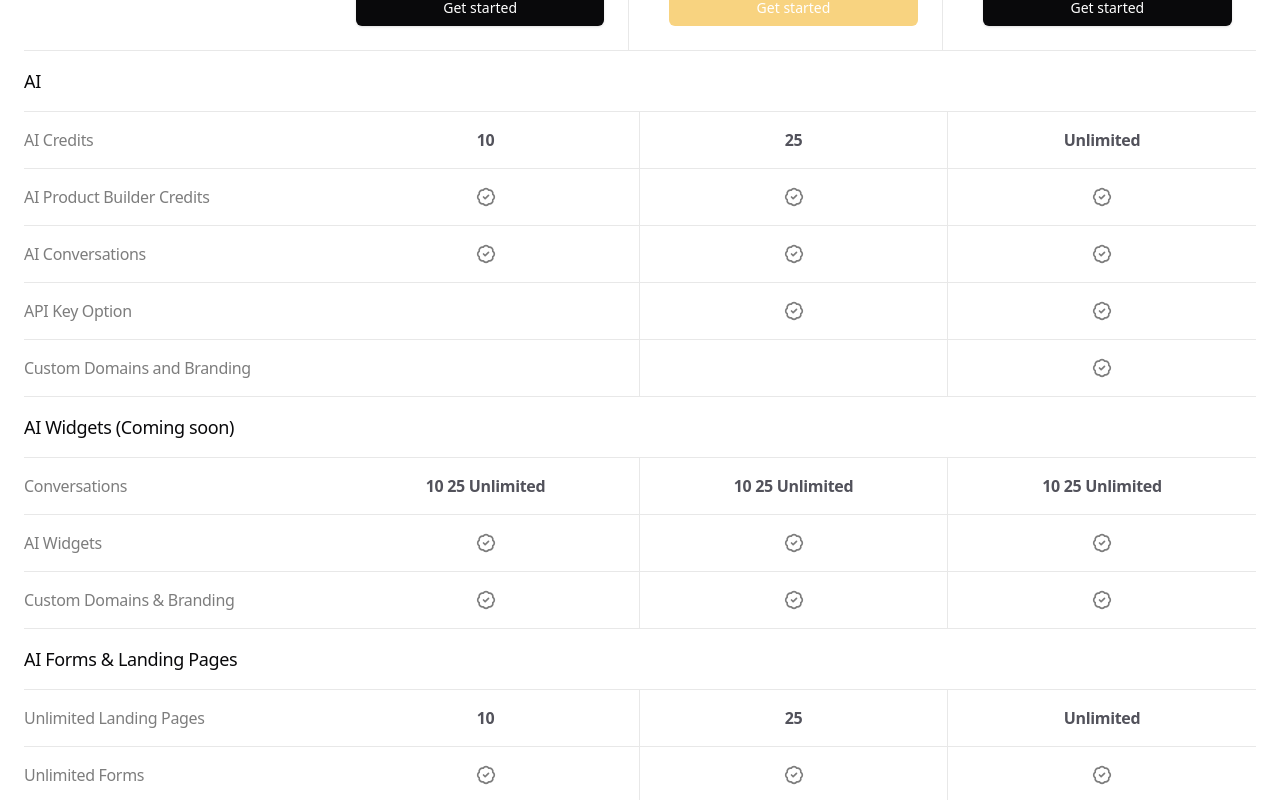
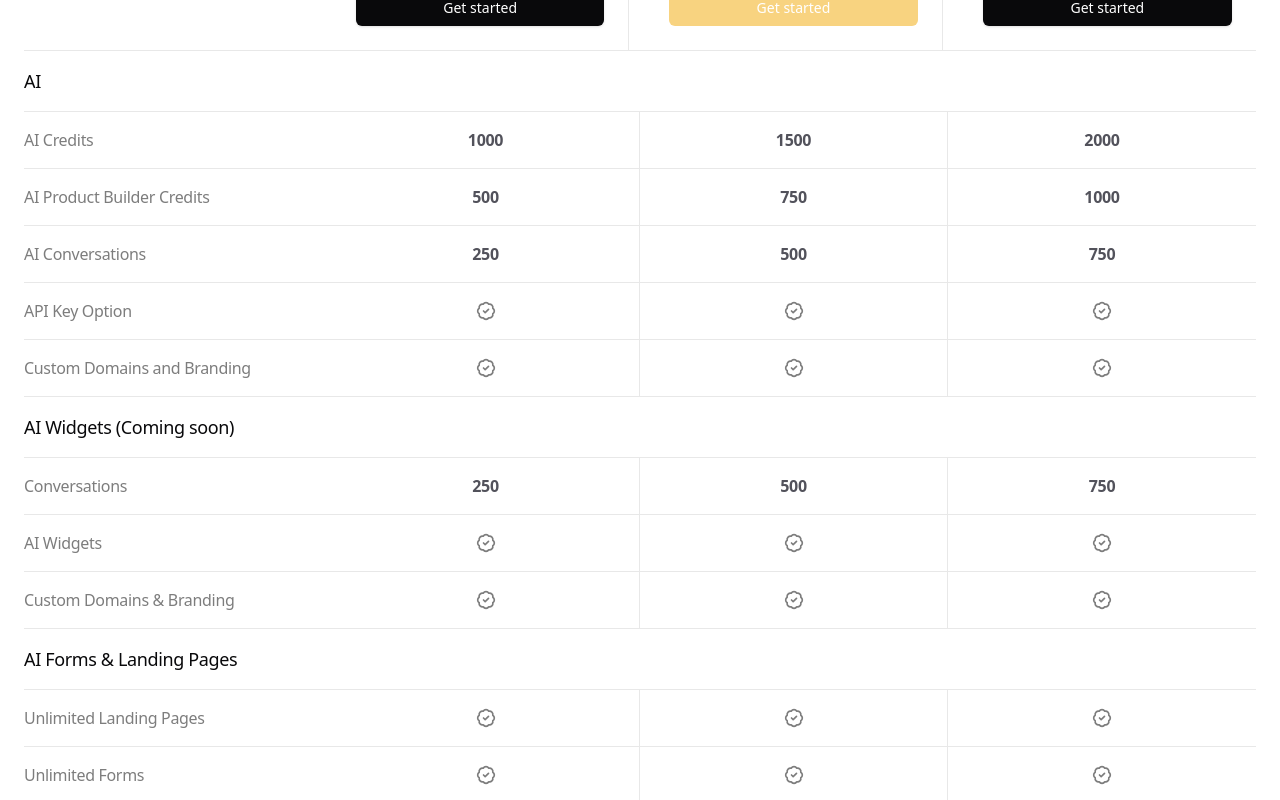
Before and after one commit to Writehand-Solutions/websitetry, a Next.js app: page /pricing in a window 1280 px wide. Shown: the part 1440-2240 px from the top of the page. Built offline with nearby package versions, Linux system fonts and the light colour scheme.

Commit message:
Update pricing.tsx
Pricing page updates - Sam

```diff
--- a/src/components/sections/pricing.tsx
+++ b/src/components/sections/pricing.tsx
@@ -96,32 +96,32 @@ const comparisonFeatures: FeatureSection[] = [
     features: [
       {
         name: 'AI Credits',
-        basic: '10',
-        business: '25',
-        enterprise: 'Unlimited',
+        basic: '1000',
+        business: '1500',
+        enterprise: '2000',
       },
       {
         name: 'AI Product Builder Credits',
+        basic: '500',
+        business: '750',
+        enterprise: '1000',
+      },
+      {
+        name: 'AI Conversations',
+        basic: '250',
+        business: '500',
+        enterprise: '750',
+      },
+      {
+        name: 'API Key Option',
         basic: true,
         business: true,
         enterprise: true,
       },
       {
-        name: 'AI Conversations',
+        name: 'Custom Domains and Branding',
         basic: true,
         business: true,
-        enterprise: true,
-      },
-      {
-        name: 'API Key Option',
-        basic: false,
-        business: true,
-        enterprise: true,
-      },
-      {
-        name: 'Custom Domains and Branding',
-        basic: false,
-        business: false,
         enterprise: true,
       },
     ],
@@ -131,9 +131,9 @@ const comparisonFeatures: FeatureSection[] = [
     features: [
       {
         name: 'Conversations',
-        basic: '10 25 Unlimited',
-        business: '10 25 Unlimited',
-        enterprise: '10 25 Unlimited',
+        basic: '250',
+        business: '500',
+        enterprise: '750',
       },
       {
         name: 'AI Widgets',
@@ -154,9 +154,9 @@ const comparisonFeatures: FeatureSection[] = [
     features: [
       {
         name: 'Unlimited Landing Pages',
-        basic: '10',
-        business: '25',
-        enterprise: 'Unlimited',
+        basic: true,
+        business: true,
+        enterprise: true,
       },
       {
         name: 'Unlimited Forms',
@@ -172,14 +172,14 @@ const comparisonFeatures: FeatureSection[] = [
       },
       {
         name: 'Webhooks',
-        basic: false,
+        basic: true,
         business: true,
         enterprise: true,
       },
       {
         name: 'Integrations (Soon)',
         basic: false,
-        business: false,
+        business: true,
         enterprise: true,
       },
     ],
```
